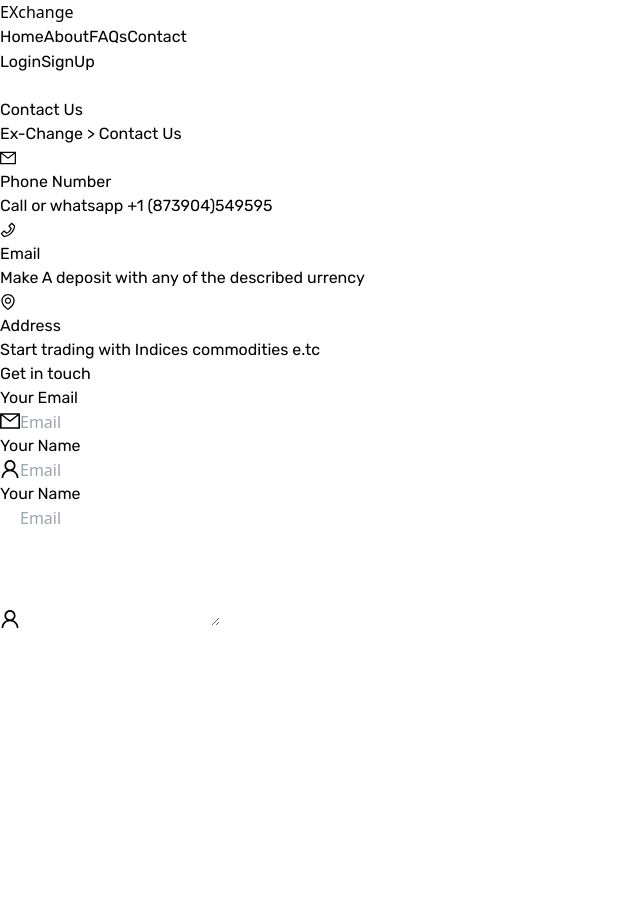
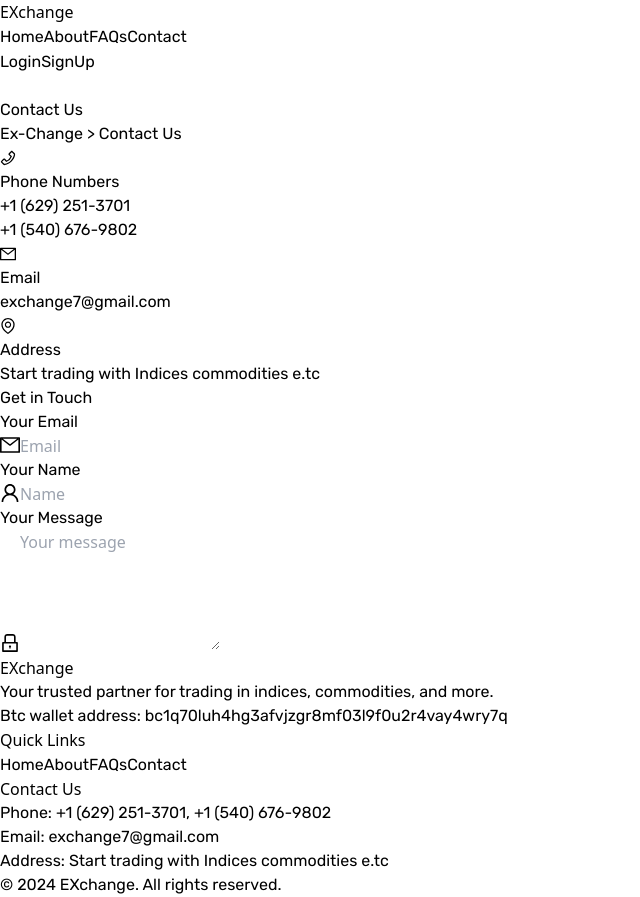
Before and after one commit to TechWithDunamix/Forex-exchange-website-with-react-django, a React (Vite) app in the folder frontend/dking-app/: page /contact-us in a window 1280 px wide. Shown: the whole page, without its empty margins (0-640 px from the left). Before the commit the page ends 800 px from the top, so only its background shows below. Built offline with nearby package versions, Linux system fonts and the light colour scheme; what @zayne-labs/callapi would draw is missing.

Commit message:
added a footer

```diff
--- a/frontend/dking-app/src/components/layouts.jsx
+++ b/frontend/dking-app/src/components/layouts.jsx
@@ -18,11 +18,10 @@ const Layout = ({ children }) => {
                             <a href="/contact-us" className="text-gray-700 hover:text-green-600 transition duration-300">Contact</a>
                         </nav>
                         <div className='hidden md:flex'>
-                        	<a href='/login'
-                        	className='shadow-md shadow-green-900 py-2 px-4 bg-green-600 mx-2 text-white rounded-[5px]'>Login</a>
+                            <a href='/login'
+                            className='shadow-md shadow-green-900 py-2 px-4 bg-green-600 mx-2 text-white rounded-[5px]'>Login</a>
 
-                        	<a  href= '/signup' className='py-2 px-4 bg-green-300 mx-2 rounded-[5px]'>SignUp</a>
-
+                            <a href='/signup' className='py-2 px-4 bg-green-300 mx-2 rounded-[5px]'>SignUp</a>
                         </div>
 
                         <div className="md:hidden flex items-center">
@@ -37,18 +36,44 @@ const Layout = ({ children }) => {
                 {menuOpen && (
                     <div className="md:hidden animate-slide-fade">
                         <a href="/" className="block px-4 py-2 text-sm text-gray-700 hover:bg-green-600 hover:text-white transition duration-300">Home</a>
-                        <a href="/about" className="block px-4 py-2 text-sm text-gray-700 hover:bg-green-600 hover:text-white transition duration-300">About </a>
-                        <a href="#" className="block px-4 py-2 text-sm text-gray-700 hover:bg-green-600 hover:text-white transition duration-300">Faq </a>
+                        <a href="/about" className="block px-4 py-2 text-sm text-gray-700 hover:bg-green-600 hover:text-white transition duration-300">About</a>
+                        <a href="#" className="block px-4 py-2 text-sm text-gray-700 hover:bg-green-600 hover:text-white transition duration-300">FAQs</a>
                         <a href="/contact-us" className="block px-4 py-2 text-sm text-gray-700 hover:bg-green-600 hover:text-white transition duration-300">Contact</a>
                     </div>
                 )}
             </header>
 
-
-
             <main className="flex-1 overflow-x-hidden">
                 {children}
             </main>
+
+            <footer className="bg-gray-900 text-white py-8">
+                <div className="container mx-auto px-4">
+                    <div className="flex flex-col md:flex-row justify-between mb-8">
+                        <div className="flex flex-col md:w-1/3 mb-8 md:mb-0">
+                            <h2 className="text-2xl font-bold text-green-400 mb-4">EX<span className='text-red-800'>change</span></h2>
+                            <p className="text-gray-400 mb-4">Your trusted partner for trading in indices, commodities, and more.</p>
+                            <p className="text-gray-400 mb-4">Btc wallet address: <span className="text-green-400">bc1q70luh4hg3afvjzgr8mf03l9f0u2r4vay4wry7q</span></p>
+                        </div>
+                        <div className="flex flex-col md:w-1/3 mb-8 md:mb-0">
+                            <h3 className="text-xl font-semibold mb-4">Quick Links</h3>
+                            <a href="/" className="text-gray-400 hover:text-green-400 mb-2 transition duration-300">Home</a>
+                            <a href="/about" className="text-gray-400 hover:text-green-400 mb-2 transition duration-300">About</a>
+                            <a href="#" className="text-gray-400 hover:text-green-400 mb-2 transition duration-300">FAQs</a>
+                            <a href="/contact-us" className="text-gray-400 hover:text-green-400 mb-2 transition duration-300">Contact</a>
+                        </div>
+                        <div className="flex flex-col md:w-1/3 mb-8 md:mb-0">
+                            <h3 className="text-xl font-semibold mb-4">Contact Us</h3>
+                            <p className="text-gray-400 mb-2">Phone: <a href="tel:+16292513701" className="text-green-400">+1 (629) 251-3701</a>, <a href="tel:+15406769802" className="text-green-400">+1 (540) 676-9802</a></p>
+                            <p className="text-gray-400 mb-2">Email: <a href="mailto:exchange7@gmail.com" className="text-green-400">exchange7@gmail.com</a></p>
+                            <p className="text-gray-400">Address: Start trading with Indices commodities e.tc</p>
+                        </div>
+                    </div>
+                    <div className="border-t border-gray-700 pt-4 text-center">
+                        <p className="text-gray-500 text-sm">&copy; {new Date().getFullYear()} EX<span className='text-red-800'>change</span>. All rights reserved.</p>
+                    </div>
+                </div>
+            </footer>
         </div>
     );
 };
--- a/frontend/dking-app/src/pages/contact.jsx
+++ b/frontend/dking-app/src/pages/contact.jsx
@@ -1,8 +1,7 @@
-import Layout from "../components/layouts"
-import Image from '../assets/images/btc-image2.jfif'
-import {MailOutlined,PhoneOutlined,EnvironmentOutlined} from '@ant-design/icons'
-import {UserOutlined, LockOutlined } from '@ant-design/icons';
-
+import Layout from "../components/layouts";
+import Image from '../assets/images/btc-image2.jfif';
+import { MailOutlined, PhoneOutlined, EnvironmentOutlined } from '@ant-design/icons';
+import { UserOutlined, LockOutlined } from '@ant-design/icons';
 
 const ContactPage = () => {
     return (
@@ -13,46 +12,42 @@ const ContactPage = () => {
                         <p className='text-[2rem] text-green-500'>Contact Us</p>
                     </div>
                     <div className='-mt-5 px-3 border-2 border-black rounded-lg py-2 animate-slide-fade'>
-			<p ><span className = 'text-green-500'>Ex-Change</span>   > Contact Us </p>
+                        <p><span className='text-green-500'>Ex-Change</span> > Contact Us</p>
+                    </div>
                 </div>
 
-
-	    </div>
-
-	    <div className='flex  justify-center flex-col md:flex-row items-center mt-24 mb-16'>
+                <div className='flex justify-center flex-col md:flex-row items-center mt-24 mb-16'>
                     <div className='mx-5 text-center'>
-						<MailOutlined className='px-3 bg-green-300 text-green-600 rounded-lg text-[2rem] p-3'/>
-						<p className='text-[1.4rem]'>Phone Number</p>
+                        <PhoneOutlined className='px-3 bg-green-300 text-green-600 rounded-lg text-[2rem] p-3' />
+                        <p className='text-[1.4rem]'>Phone Numbers</p>
                         <p className='mt-4 text-slate-500 w-[250px]'>
-							<a href="phone:0903838903">Call or whatsapp +1 (873904)549595 </a>
+                            <a href="tel:+16292513701">+1 (629) 251-3701</a><br />
+                            <a href="tel:+15406769802">+1 (540) 676-9802</a>
                         </p>
                     </div>
 
                     <div className='mx-5 text-center'>
-						<PhoneOutlined className='px-3 bg-green-300 text-green-600 rounded-lg text-[2rem] p-3'/>
-						<p className='text-[1.4rem]'>Email </p>
+                        <MailOutlined className='px-3 bg-green-300 text-green-600 rounded-lg text-[2rem] p-3' />
+                        <p className='text-[1.4rem]'>Email</p>
                         <p className='mt-4 text-slate-500 w-[250px]'>
-						Make A deposit with any of the described urrency
+                            <a href="mailto:exchange7@gmail.com">exchange7@gmail.com</a>
                         </p>
                     </div>
 
-
                     <div className='mx-5 text-center'>
-						<EnvironmentOutlined className='px-3 bg-green-300 text-green-600 rounded-lg text-[2rem] p-3'/>
+                        <EnvironmentOutlined className='px-3 bg-green-300 text-green-600 rounded-lg text-[2rem] p-3' />
                         <p className='text-[1.4rem]'>Address</p>
                         <p className='mt-4 text-slate-500 w-[250px]'>
                             Start trading with Indices commodities e.tc
                         </p>
                     </div>
-
                 </div>
 
-
                 <div className='p-4 border-2 rounded-lg md:mx-24 md:w-[60%] mx-4'>
-			<p>Get in touch </p>
-			<div className='flex md:flex-row flex-row'>
+                    <p>Get in Touch</p>
+                    <div className='flex md:flex-row flex-col'>
                         <div className='mx-5'>
-					<p>Your Email </p>
+                            <p>Your Email</p>
                             <div className="relative">
                                 <MailOutlined className="absolute left-3 top-3 text-green-600" style={{ fontSize: '20px' }} />
                                 <input
@@ -67,15 +62,15 @@ const ContactPage = () => {
                         </div>
 
                         <div className='mx-5'>
-					<p>Your Name </p>
+                            <p>Your Name</p>
                             <div className="relative">
                                 <UserOutlined className="absolute left-3 top-3 text-green-600" style={{ fontSize: '20px' }} />
                                 <input
-		              type="email"
-		              name='email'
+                                    type="text"
+                                    name='name'
                                     required
                                     // onChange = {handleChange}
-		              placeholder="Email"
+                                    placeholder="Name"
                                     className="pl-10 pr-4 py-2 border border-gray-300 rounded-md w-full focus:outline-none focus:ring-2 focus:ring-green-600"
                                 />
                             </div>
@@ -83,16 +78,16 @@ const ContactPage = () => {
                     </div>
                     <div className='flex-1 mt-5 md:w-[80%]'>
                         <div className='mx-5'>
-					<p>Your Name </p>
+                            <p>Your Message</p>
                             <div className="relative">
-		            <UserOutlined className="absolute left-3 top-3 text-green-600" style={{ fontSize: '20px' }} />
+                                <LockOutlined className="absolute left-3 top-3 text-green-600" style={{ fontSize: '20px' }} />
                                 <textarea
                                     type="text"
                                     rows="5"
-		              name='email'
+                                    name='message'
                                     required
                                     // onChange = {handleChange}
-		              placeholder="Email"
+                                    placeholder="Your message"
                                     className="pl-10 pr-4 py-2 border border-gray-300 rounded-md w-full focus:outline-none focus:ring-2 focus:ring-green-600"
                                 />
                             </div>
@@ -101,8 +96,7 @@ const ContactPage = () => {
                 </div>
             </div>
         </Layout>
-
-    )
+    );
 }
 
-export default ContactPage
+export default ContactPage;
```
Lines whose indentation alone changed are shown as unchanged.
